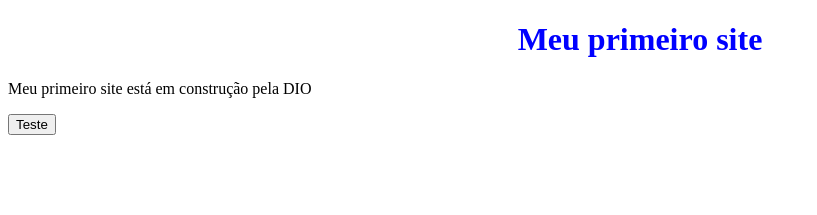
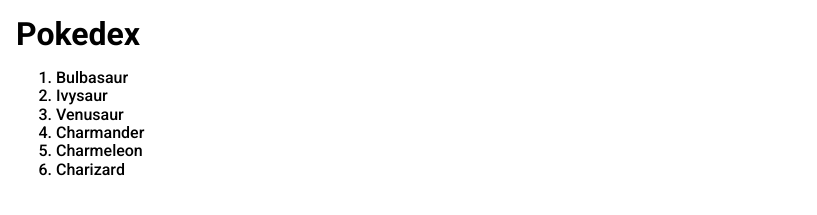
Before and after one commit to AdsonMozart/dioWorkspace, a plain HTML site: page bootcampAngularJs/projetoPokedex/index.html in a window 1280 px wide. Shown: the whole page, without its empty margins (0-817 px from the left). Drawn offline with nearby package versions, Linux system fonts and the light colour scheme.

Commit message:
finalizando o conceito da parte basica de desenvolvimento web e começando o projeto da pokedex

```diff
--- /dev/null
+++ b/bootcampAngularJs/projetoPokedex/assets/css/global.css
@@ -0,0 +1,17 @@
+*{
+    font-family: 'Roboto', sans-serif ;
+}
+
+.content {
+    padding: 1rem;
+}
+
+.content h1{
+    margin: 0;
+}
+
+.ol.pokemons{
+    list-style: none;
+    padding: 0;
+    margin: 0;
+}
--- /dev/null
+++ b/bootcampAngularJs/projetoPokedex/assets/js/main.js
@@ -0,0 +1 @@
+console.log("Sucesso!")
--- a/bootcampAngularJs/projetoPokedex/index.html
+++ b/bootcampAngularJs/projetoPokedex/index.html
@@ -1,31 +1,39 @@
+
 <!DOCTYPE html>
 <html lang="pt-BR">
 <head>
     <meta charset="UTF-8">
     <meta name="viewport" content="width=device-width, initial-scale=1.0">
     <title>Pokedex</title>
-    <style>
-        h1{
-            color: red;
-        }
-        h1{
-            color: blue;
-            text-align: center;
-        }
-    </style>
+
+    <!--Normalize CSS-->
+    <link rel="stylesheet" href="https://cdnjs.cloudflare.com/ajax/libs/normalize/8.0.1/normalize.min.css"
+    integrity="sha512-NhSC1YmyruXifcj/KFRWoC561YpHpc5Jtzgvbuzx5VozKpWvQ+4nXhPdFgmx8xqexRcpAglTj9sIBWINXa8x5w=="
+    crossorigin="anonymous" referrerpolicy="no-referrer" />
+
+    <!--Fontes "ROBOTO" do Google-->
+    <link rel="preconnect" href="https://fonts.googleapis.com">
+    <link rel="preconnect" href="https://fonts.gstatic.com" crossorigin>
+    <link href="https://fonts.googleapis.com/css2?family=Roboto:wght@100;300;500;700&display=swap" rel="stylesheet">
+
+    <!-- Nosso CSS-->
+    <link rel="stylesheet" href="/bootcampAngularJs/projetoPokedex/assets/css/global.css">
+
+
 </head>
 
 <body>
-    <h1>Meu primeiro site</h1>
-    <p>Meu primeiro site está em construção pela DIO</p>
-
-    <button type='button'>
-        Teste
-    </button>
-
-    <script>
-
-    </script>
+    <section class="content">
+        <h1>Pokedex</h1>
+            <ol class="pokemons">
+                <li>Bulbasaur</li>
+                <li>Ivysaur</li>
+                <li>Venusaur</li>
+                <li>Charmander</li>
+                <li>Charmeleon</li>
+                <li>Charizard</li>
+            </ol>
+    </section>
 
 </body>
 
```
Also changed, not shown: bootcampAngularJs/projetoPokedex/indexReserva.html (added, +37 -0 lines).
